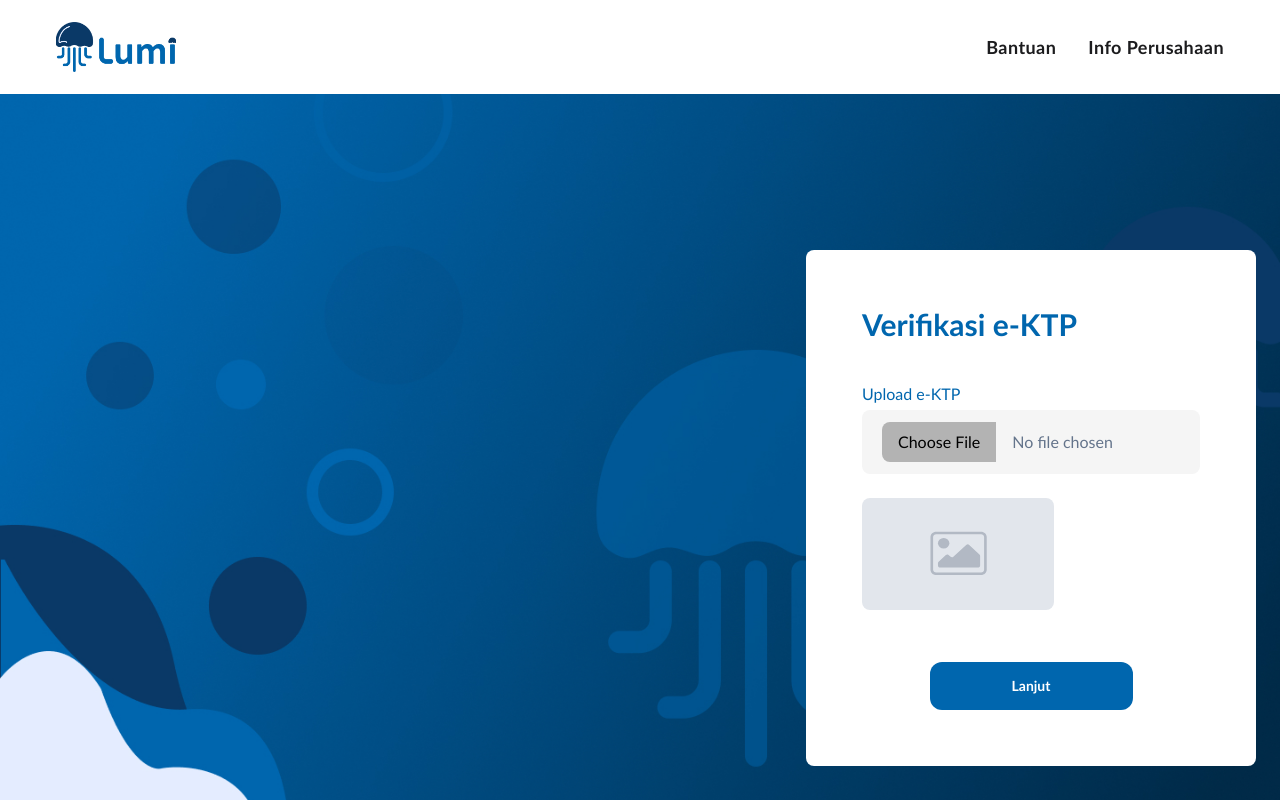
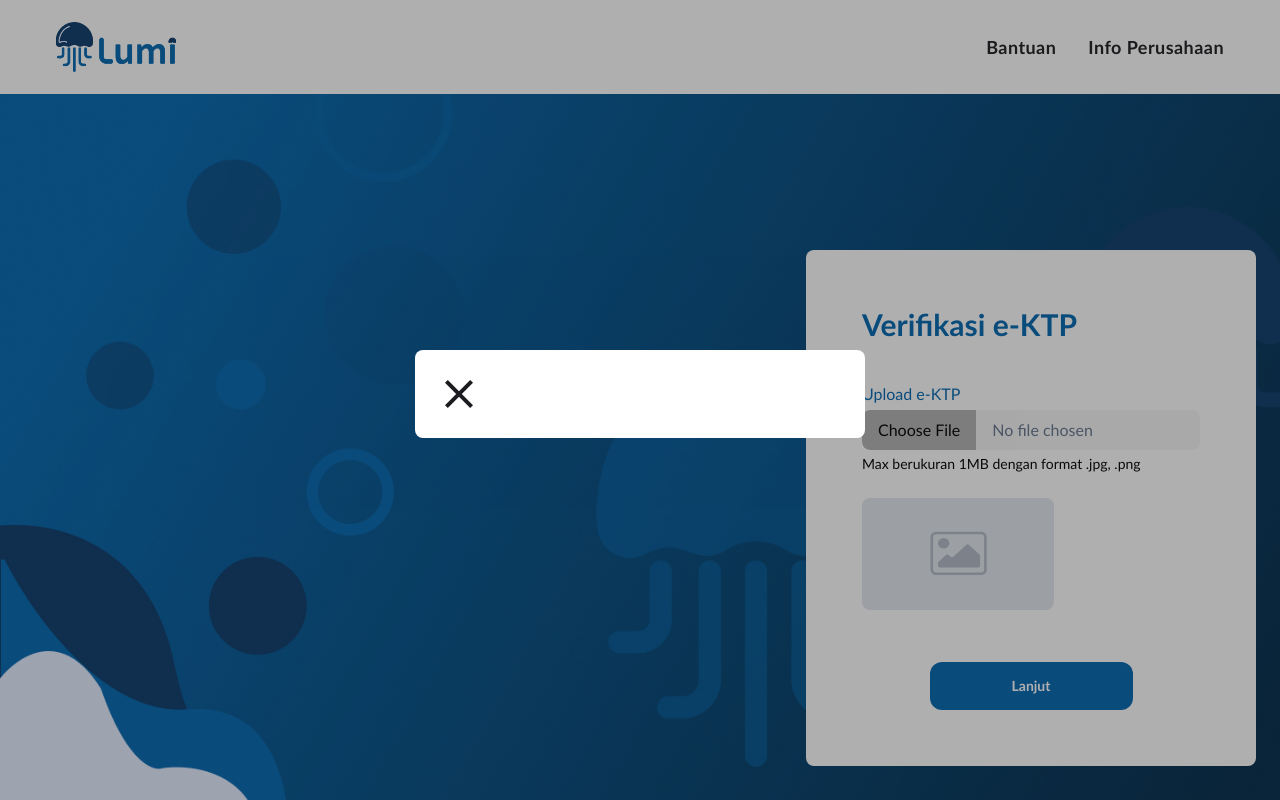
Before and after one commit to SYNRGY7-Team4/Frontend, a React (Vite) app: page /register/ktp in a window 1280 px wide. Shown: the top 800 px of the page. Built offline with nearby package versions, Linux system fonts and the light colour scheme.

Commit message:
feat: add schema and error validation for verif ektp and otp page

```diff
--- a/package.json
+++ b/package.json
@@ -10,12 +10,14 @@
     "preview": "vite preview"
   },
   "dependencies": {
+    "@hookform/resolvers": "^3.9.0",
     "react": "^18.3.1",
     "react-dom": "^18.3.1",
     "react-hook-form": "^7.52.1",
     "react-icons": "^5.2.1",
     "react-phone-input-2": "^2.15.1",
-    "react-router-dom": "^6.24.1"
+    "react-router-dom": "^6.24.1",
+    "zod": "^3.23.8"
   },
   "devDependencies": {
     "@types/node": "^20.14.10",
--- a/src/pages/Register/Verification_E_KTP.tsx
+++ b/src/pages/Register/Verification_E_KTP.tsx
@@ -1,44 +1,71 @@
-import { useState, useEffect } from "react"
+import { useState, useEffect } from "react";
 import { useNavigate } from "react-router-dom";
-import bgAuth from "@/assets/bg-auth.jpg"
+import { SubmitHandler, useForm } from "react-hook-form";
+import { zodResolver } from "@hookform/resolvers/zod";
+import bgAuth from "@/assets/bg-auth.jpg";
 import imgPreviewPlaceholder from "@/assets/empty_image_preview.svg";
-import Button from "@/components/Button/Button"
-import Header from "@/components/Header/Header"
-import Footer from "@/components/Footer/Footer"
-import Input from "@/components/Input/Input"
-import Label from "@/components/Label/Label"
+import Button from "@/components/Button/Button";
+import Header from "@/components/Header/Header";
+import Footer from "@/components/Footer/Footer";
+import Input from "@/components/Input/Input";
+import Label from "@/components/Label/Label";
+import Alert from "@/components/Alert/Alert";
+import { eKTPSchema, eKTPInput } from "@/validation/eKTPSchema";
 
 export default function Verification_E_KTP() {
   const [file, setFile] = useState<File | null>(null);
   const [preview, setPreview] = useState<string>(imgPreviewPlaceholder);
+  const [isAlertOpen, setIsAlertOpen] = useState(false);
+  const [alertStatus, setAlertStatus] = useState<"success" | "danger" | undefined>(undefined);
+  const [alertMessage, setAlertMessage] = useState("");
 
   const navigate = useNavigate();
-  const next = () => {
-      navigate('/register/atur-pin');
-  }
+
+  const { register, handleSubmit, formState: { errors } } = useForm<eKTPInput>({
+    resolver: zodResolver(eKTPSchema),
+  });
 
   useEffect(() => {
-    let objectUrl: string | null = null;
+    if (file) {
+      const objectUrl = URL.createObjectURL(file);
+      setPreview(objectUrl);
+      return () => URL.revokeObjectURL(objectUrl);
+    }
+  }, [file]);
 
-    if (file) {
-      objectUrl = URL.createObjectURL(file);
-      setPreview(objectUrl);
+  useEffect(() => {
+    if (Object.keys(errors).length > 0) {
+      setAlertStatus("danger");
+      setAlertMessage(errors.file_eKTP?.message as string || "Terjadi error");
+      setIsAlertOpen(true);
     }
+  }, [errors]);
 
-    return () => {
-      if (objectUrl) {
-        URL.revokeObjectURL(objectUrl);
-      }
+
+  const handleCloseAlert = () => {
+    setIsAlertOpen(false);
   };
-  }, [file]);
 
   const handleFileChange = (event: React.ChangeEvent<HTMLInputElement>) => {
     const fileList = event.target.files;
     if (fileList && fileList.length > 0) {
-      setFile(fileList[0]);
+      const selectedFile = fileList[0];
+      setFile(selectedFile);
     } else {
       setFile(null);
       setPreview(imgPreviewPlaceholder);
+    }
+  };
+
+  const onSubmit: SubmitHandler<eKTPInput> = (formData) => {
+    if (Object.keys(errors).length === 0) {
+      const formDataToSend = new FormData();
+      formDataToSend.append("file_eKTP", formData.file_eKTP[0]);
+      console.log("Form data:", formDataToSend);
+      setAlertStatus("success");
+      setAlertMessage("Harap Menunggu, e-KTP anda sedang diverifikasi");
+      setIsAlertOpen(true)
+      navigate('/register/atur-pin');
     }
   };
 
@@ -54,36 +81,55 @@ export default function Verification_E_KTP() {
             <h1 className='mb-10 text-3xl text-primary-blue font-bold'>
               Verifikasi e-KTP
             </h1>
-            <form className='flex flex-col gap-y-8'>
+            <form
+              className='flex flex-col gap-y-8'
+              onSubmit={handleSubmit(onSubmit)}
+            >
               <div className='flex flex-col gap-y-3'>
                 <div className='flex flex-col gap-y-1'>
                   <Label htmlFor='file_eKTP'>Upload e-KTP</Label>
                   <Input
-                    className='w-full block bg-neutral-02 rounded-lg pe-5 text-slate-500 file:mr-4 file:py-2 file:px-4 file:rounded-l-lg file:border-0 file:bg-neutral-03 file:text-black hover:file:bg-neutral-400 cursor-pointer'
+                    className='!py-0 !px-0 text-slate-500 file:mr-4 file:py-2 file:px-4 file:rounded-l-lg file:border-0 file:bg-neutral-03 file:text-black hover:file:bg-neutral-400 cursor-pointer'
+                    {...register("file_eKTP")}
                     type='file'
                     id='file_eKTP'
-                    accept='image/*'
-                    onChange={handleFileChange}
+                    accept='image/png, image/jpeg, image/jpg'
                     aria-required='true'
                     aria-label='Masukkan foto e-KTP Anda'
+                    onChange={handleFileChange}
                   />
-                    <div role='img' aria-label='Tampilan foto e-KTP Anda' className='py-5'>
+                  <span className="text-sm">Max berukuran 1MB dengan format .jpg, .png</span>
+                  <div
+                    role='img'
+                    aria-label='Tampilan foto e-KTP Anda'
+                    className='py-5'
+                  >
                     <img
                       className='w-48 h-28 object-cover rounded-lg'
                       src={preview}
-                        alt='Preview'
+                      alt='Preview foto e-KTP'
                     />
                   </div>
                 </div>
               </div>
               <div className='flex flex-col gap-y-2 items-center'>
-                <Button typeof="button" aria-label='Tombol lanjut' onClick={next}>Lanjut</Button>
+                <Button id="btnLanjut" typeof='submit' aria-label='Tombol lanjut'>
+                  Lanjut
+                </Button>
               </div>
             </form>
           </div>
         </div>
       </main>
       <Footer />
+      <Alert
+        className=""
+        variant={alertStatus}
+        isOpen={isAlertOpen}
+        onClose={handleCloseAlert}
+      >
+        {alertMessage}
+      </Alert>
     </>
-  )
+  );
 }
--- a/src/pages/Register/Verification_OTP.tsx
+++ b/src/pages/Register/Verification_OTP.tsx
@@ -1,18 +1,33 @@
 import { useState, useRef, useEffect } from "react";
+import { useNavigate } from "react-router-dom";
+import { useForm, SubmitHandler } from "react-hook-form";
+import { zodResolver } from "@hookform/resolvers/zod";
 import bgAuth from "@/assets/bg-auth.jpg";
 import Button from "@/components/Button/Button";
 import Header from "@/components/Header/Header";
 import Footer from "@/components/Footer/Footer";
 import Label from "@/components/Label/Label";
+import Alert from "@/components/Alert/Alert";
+import { otpSchema, OTPInput } from "@/validation/OTPSchema";
 
 let currentOTPIndex: number = 0;
 
 export default function Verification_OTP() {
     const [otp, setOtp] = useState(new Array(6).fill(''));
     const [activeOTPIndex, setActiveOTPIndex] = useState(0);
-    const [counter, setCounter] = useState(60);
+    const [minutes, setMinutes] = useState(1);
+    const [seconds, setSeconds] = useState(0);
+    const [isAlertOpen, setIsAlertOpen] = useState(false);
+    const [alertStatus, setAlertStatus] = useState<"success" | "danger" | undefined>(undefined);
+    const [alertMessage, setAlertMessage] = useState("");
 
     const inputRef = useRef<HTMLInputElement>(null);
+    const navigate = useNavigate();
+
+    const { handleSubmit, formState: { errors }, setValue } = useForm<OTPInput>({
+      resolver: zodResolver(otpSchema),
+      defaultValues: { otp: new Array(6).fill('') }
+    });
 
     const handleOnChange = ({ target }: React.ChangeEvent<HTMLInputElement>) => {
       const { value } = target;
@@ -26,6 +41,7 @@ export default function Verification_OTP() {
       }
 
       setOtp(newOTP);
+      setValue('otp', newOTP);
     };
 
     const handleOnKeyDown = (
@@ -38,21 +54,62 @@ export default function Verification_OTP() {
       }
     };
 
+    const resendOTP = () => {
+        setMinutes(1);
+        setSeconds(30);
+    }
+
     useEffect(() => {
       inputRef.current?.focus();
     }, [activeOTPIndex]);
 
     useEffect(() => {
-        if (counter > 0) {
-          const timer = setTimeout(() => setCounter(counter - 1), 1000);
-          return () => clearTimeout(timer);
+        const interval = setInterval(() => {
+            if(seconds > 0){
+                setSeconds(seconds - 1);
+            }
+
+            if(seconds === 0){
+                if(minutes === 0){
+                    clearInterval(interval);
+                } else {
+                    setSeconds(59);
+                    setMinutes(minutes - 1);
+                }
+            }
+        }, 1000);
+        return () => {
+            clearInterval(interval);
         }
-      }, [counter]);
+    }, [minutes, seconds]);
 
-    const minutes = Math.floor(counter / 60);
-    const seconds = counter % 60;
+    useEffect(() => {
+        if (Object.keys(errors).length > 0) {
+          setAlertStatus("danger");
+          setAlertMessage(errors.otp?.message as string || "Terjadi error");
+          setIsAlertOpen(true);
+        }
+      }, [errors]);
 
-    const formattedTime = `${minutes}:${seconds < 10 ? `0${seconds}` : seconds}`;
+    const handleCloseAlert = () => {
+        setIsAlertOpen(false);
+    };
+
+    const onSubmit: SubmitHandler<OTPInput> = (data) => {
+        const userOTPInput = parseInt(data.otp.join(''), 10);
+        if(userOTPInput == 222222){
+            setAlertStatus("success");
+            setAlertMessage("OTP verified successfully!");
+            setIsAlertOpen(true);
+            navigate('/register/password')
+        }
+        else{
+            setAlertStatus("danger");
+            setAlertMessage("Kode OTP Salah");
+            setIsAlertOpen(true);
+        }
+
+    };
 
     return (
         <>
@@ -66,13 +123,13 @@ export default function Verification_OTP() {
                         <h1 className='mb-4 text-3xl text-primary-blue font-bold'>
                             Verifikasi
                         </h1>
-                        <form className='flex flex-col gap-y-8'>
+                        <form className='flex flex-col gap-y-8' onSubmit={handleSubmit(onSubmit)}>
                             <div className='flex flex-col gap-y-3'>
-                                <div className='flex flex-col gap-y-6'>
+                                <div className='flex flex-col gap-y-8 sm:gap-y-6'>
                                     <Label htmlFor='otp' className='text-black'>
                                         Kode OTP telah dikirimkan ke 0812 **** **89, masukkan kode dibawah ini untuk melanjutkan
                                     </Label>
-                                    <div id='otp' className='flex justify-start items-center space-x-2' aria-label='Masukkan OTP Anda'>
+                                    <div id='otp' className='flex justify-center items-center space-x-2' aria-label='Masukkan OTP Anda'>
                                     {otp.map((_, index) => (
                                         <div key={index}>
                                             <input
@@ -81,7 +138,7 @@ export default function Verification_OTP() {
                                                 aria-required='true'
                                                 maxLength={1}
                                                 ref={activeOTPIndex === index ? inputRef : null}
-                                                className='w-6 h-6 md:w-11 md:h-11 border-b-2 rounded bg-transparent outline-none text-center font-semibold text-xl border-neutral-03 focus:border-gray-700 focus:text-gray-700 text-gray-400 transition [appearance:textfield] [&::-webkit-outer-spin-button]:appearance-none [&::-webkit-inner-spin-button]:appearance-none'
+                                                className='w-8 sm:w-11 sm:h-11 border-b-2 rounded bg-transparent outline-none text-center font-semibold text-xl border-neutral-03 focus:border-gray-700 focus:text-gray-700 text-gray-400 transition [appearance:textfield] [&::-webkit-outer-spin-button]:appearance-none [&::-webkit-inner-spin-button]:appearance-none'
                                                 onChange={handleOnChange}
                                                 onKeyDown={(e) => handleOnKeyDown(e, index)}
                                                 value={otp[index]}
@@ -93,11 +150,13 @@ export default function Verification_OTP() {
                             </div>
                             <div className='flex flex-col gap-y-8 items-center'>
                                 <div className='text-center'>
-                                    <p className='text-sm'>{formattedTime}</p>
-                                    <Button aria-label='Tombol kirim ulang kode OTP' className='border-0 outline-none bg-transparent text-sm text-primary-blue'>Kirim kode ulang</Button>
+                                    <p className='text-sm'>
+                                        {minutes < 10 ? `0${minutes}` : minutes}:{seconds < 10 ? `0${seconds}` : seconds}
+                                    </p>
+                                    <Button typeof="button" disabled={seconds > 0 || minutes > 0} aria-label='Tombol kirim ulang kode OTP' className={`border-0 outline-none bg-transparent text-sm ${seconds>0||minutes>0?"text-neutral-03":"text-primary-blue"} hover:shadow-none`} onClick={resendOTP}>Kirim kode ulang</Button>
                                 </div>
                                 <div>
-                                    <Button aria-label='Tombol lanjut'>Lanjut</Button>
+                                    <Button id="btnLanjut" typeof="submit" aria-label='Tombol lanjut'>Lanjut</Button>
                                 </div>
                             </div>
                         </form>
@@ -105,6 +164,14 @@ export default function Verification_OTP() {
                 </div>
             </main>
             <Footer />
+            <Alert
+                className=""
+                variant={alertStatus}
+                isOpen={isAlertOpen}
+                onClose={handleCloseAlert}
+            >
+                {alertMessage}
+            </Alert>
         </>
     );
 }
--- /dev/null
+++ b/src/validation/OTPSchema.ts
@@ -0,0 +1,9 @@
+import { z } from "zod";
+
+export const otpSchema = z.object({
+  otp: z.array(z.string().length(1)).length(6).refine((data) => data.every(digit => /^\d$/.test(digit)), {
+    message: "Kode OTP harus berisi 6 angka"
+  })
+});
+
+export type OTPInput = z.infer<typeof otpSchema>;
--- /dev/null
+++ b/src/validation/eKTPSchema.ts
@@ -0,0 +1,20 @@
+import { z } from "zod";
+
+export const MAX_FILE_SIZE = 1048576;
+export const ACCEPTED_IMAGE_TYPES = ["image/jpeg", "image/jpg", "image/png"];
+
+export const eKTPSchema = z.object({
+  file_eKTP: z
+    .any()
+    .refine((files) => files?.length == 1, "File foto eKTP wajib diupload")
+    .refine(
+      (files) => files?.[0]?.size <= MAX_FILE_SIZE,
+      `File foto melebihi 1MB`
+    )
+    .refine(
+      (files) => ACCEPTED_IMAGE_TYPES.includes(files?.[0]?.type),
+      "Hanya menerima file foto dengan format .jpg, .jpeg, .png"
+    ),
+});
+
+export type eKTPInput = z.infer<typeof eKTPSchema>;
```
Also changed, not shown: 2 other files (tests, documents, lock files or other folders). Lines whose indentation alone changed are shown as unchanged.
